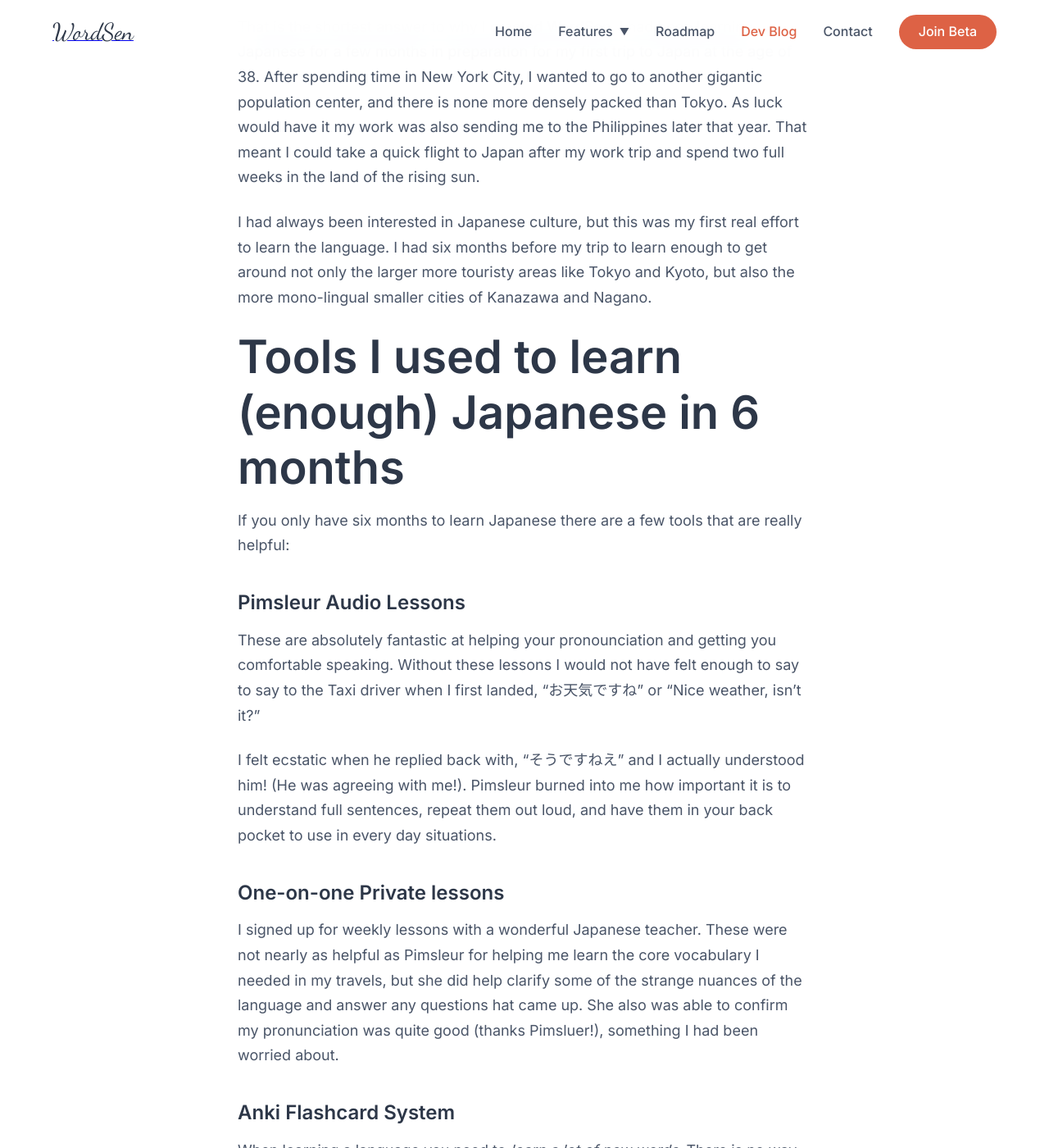
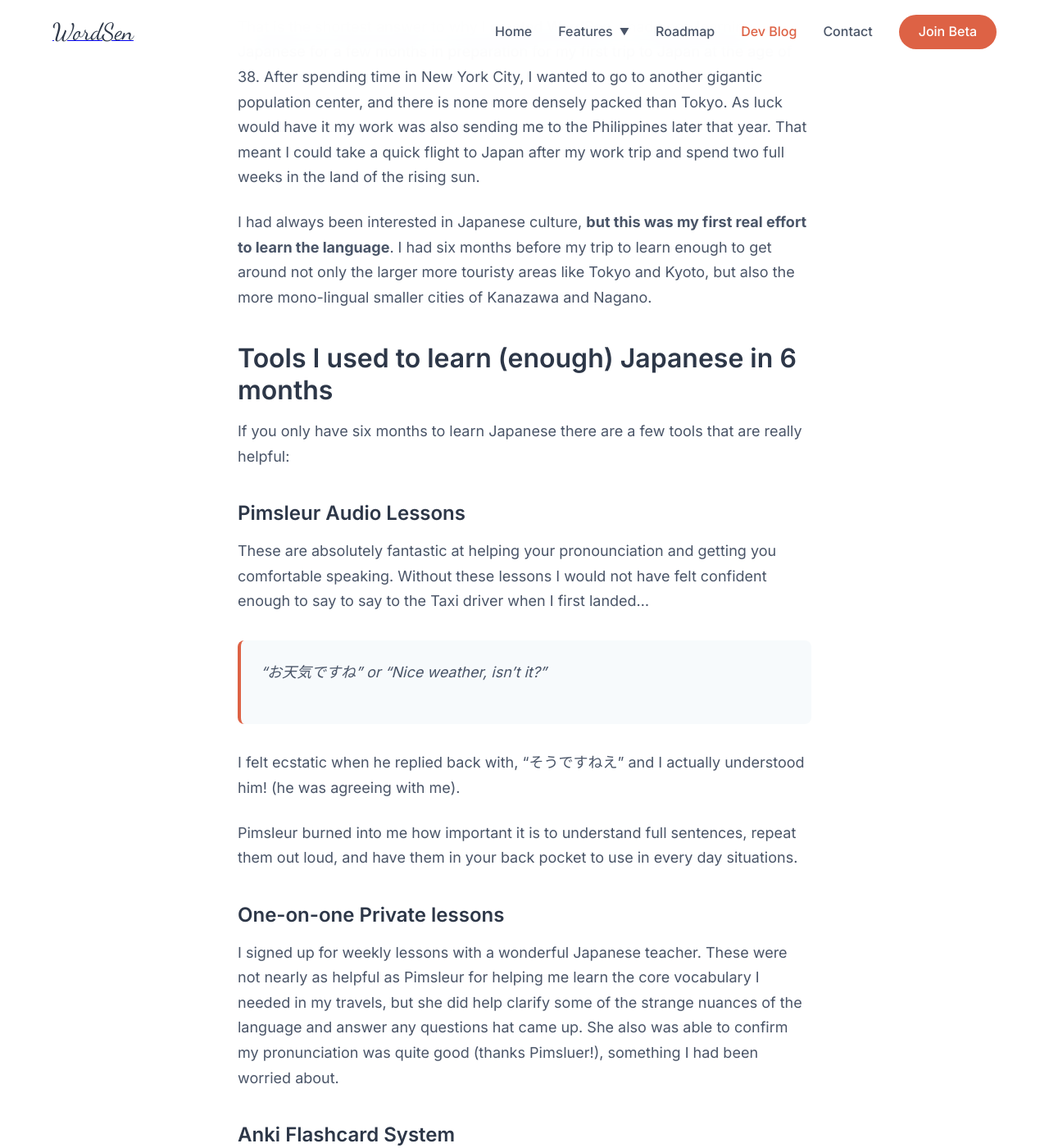
Before and after one commit to froghaiku/WordSenWebsite, a Jekyll site: the page built from _posts/2025-08-29-why-I-am-building-wordsen.markdown, in a window 1280 px wide and 1400 px high, scrolled down 408 px. Shown: the whole window at 82% size. Built offline with Jekyll 4.4.1, drawn with Linux system fonts in a browser that asks for light colours.

Commit message:
Polish blog post content and formatting
- Add emphasis to key phrases with bold formatting
- Improve Japanese quote formatting with blockquotes
- Enhance readability with better sentence flow
- Refine content structure and phrasing throughout

🤖 Generated with [Claude Code](https://claude.ai/code)

Co-Authored-By: Claude <noreply@anthropic.com>

```diff
--- a/_posts/2025-08-29-why-I-am-building-wordsen.markdown
+++ b/_posts/2025-08-29-why-I-am-building-wordsen.markdown
@@ -8,17 +8,21 @@ I needed a better Anki.
 
 That is the shortest answer to why I created WordSen. I had been learning Japanese for a few months in preparation for my first trip to Japan at the age of 38. After spending time in New York City, I wanted to go to another gigantic population center, and there is none more densely packed than Tokyo. As luck would have it my work was also sending me to the Philippines later that year. That meant I could take a quick flight to Japan after my work trip and spend two full weeks in the land of the rising sun.
 
-I had always been interested in Japanese culture, but this was my first real effort to learn the language. I had six months before my trip to learn enough to get around not only the larger more touristy areas like Tokyo and Kyoto, but also the more mono-lingual smaller cities of Kanazawa and Nagano.
+I had always been interested in Japanese culture, **but this was my first real effort to learn the language**. I had six months before my trip to learn enough to get around not only the larger more touristy areas like Tokyo and Kyoto, but also the more mono-lingual smaller cities of Kanazawa and Nagano.
 
-# Tools I used to learn (enough) Japanese in 6 months
+## Tools I used to learn (enough) Japanese in 6 months
 
 If you only have six months to learn Japanese there are a few tools that are really helpful:
 
 ### Pimsleur Audio Lessons
 
-These are absolutely fantastic at helping your pronounciation and getting you comfortable speaking. Without these lessons I would not have felt enough to say to say to the Taxi driver when I first landed, "お天気ですね" or "Nice weather, isn't it?"
+These are absolutely fantastic at helping your pronounciation and getting you comfortable speaking. Without these lessons I would not have felt confident enough to say to say to the Taxi driver when I first landed...
 
-I felt ecstatic when he replied back with, "そうですねえ" and I actually understood him! (He was agreeing with me!). Pimsleur burned into me how important it is to understand full sentences, repeat them out loud, and have them in your back pocket to use in every day situations.
+> "お天気ですね" or "Nice weather, isn't it?"
+
+I felt ecstatic when he replied back with, "そうですねえ" and I actually understood him! (he was agreeing with me).
+
+Pimsleur burned into me how important it is to understand full sentences, repeat them out loud, and have them in your back pocket to use in every day situations.
 
 ### One-on-one Private lessons
 
@@ -30,7 +34,7 @@ When learning a language you need to *learn a lot of new words*. There is no way
 
 Anki is the system everyone recommends. It is a `spaced repetition system` where flashcards with words on them are shown at specific intervals to enhance the likelihood of you storing the words in long term memory. You ideally want to be shown a word when you are *right on the edge of forgetting* it.* If you do that, you have a higher likelihood of remembering it for longer next time. After 5-12 repetitions that word should be one you never forget!
 
-# The problems with Anki
+## The problems with Anki
 
 While anki is the gold standard, it caused endless frustration:
 
@@ -92,7 +96,7 @@ As far as I knew, there was no app out there that existed like that. So I decide
 
 I'm sure I'll dive into how I am creating WordSen in future blogs, but for now I wanted to explain what makes WordSen different. The things I am adding make it the very best app when it comes to learning Japanese vocabulary.
 
-**Flashcards built to remember**
+### Flashcards built to remember
 
 The flashcards in WordSen contain all of the things you need to help build memory connections in your brain:
 
@@ -109,7 +113,7 @@ That last feature was something I added after my positive experience with J-Labs
 
 But how can you hand make a digital flashcard? By taking a picture! Every flashcard in WordSen has an image you can add. I encourage you to take one with your phone camera or upload one from your favorite movie or anime. And don't worry, images are only stored locally. WordSen is privacy first, and your images are never uploaded to the cloud. There is no way for anyone to see the images for each of your flashcards but you. If you decide to switch phones, there is also a handy image export feature so you can move your customized images to a new phone easily.
 
-**1,000 Words is significant and ACHIEVABLE**
+### 1,000 Words is significant and ACHIEVABLE
 
 I curated a list of the most commonly used Japanese words. These are the first 1,000 words you should learn in your journey. If you learn just these 1,000 words you will be able to understand the majority of words in most sentences. You might not catch every word, but you can start gleaning a lot of context.
 
@@ -125,7 +129,7 @@ To drive this point home even more, during my first trip to Japan I only knew ab
 
 If I can have a successful 2 week trip in Japan with 200 words, you will be able to do so much more once you conquer 1,000. If you learned 5 words per day you would be done with that in about 7 months. `Once you know 1,000 words you can start unlocking the real fun of learning languages which is understanding books, movies, and shows in your target language!`
 
-**Best motivation: Study or your pet dies!**
+### Best motivation: Study or your pet dies!
 
 You aren't a murderer.... are you? Okay, okay it's not quite THAT serious. But that is good motivation isn't it?
 
@@ -139,7 +143,7 @@ The addition of the Kitsune pet was the final piece I needed to create a game th
 
 ![inari]({{ '/assets/images/inari.png' | relative_url }})
 
-**Easily add new words to study**
+### Easily add new words to study
 
 The last problem to solve was being able to easily add study words to my flashcard deck if I came across them in books, shows, and other media. This was a CRITICAL feature. We don't want a repeat of the ven diagram above.
 
```
